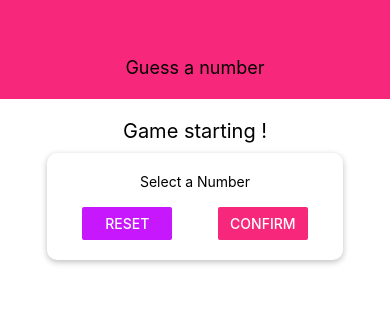
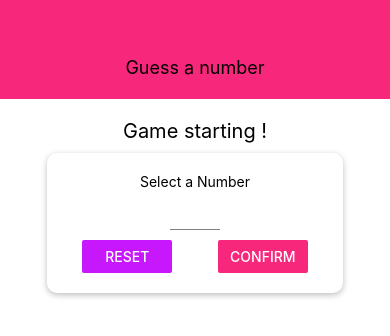
Before and after one commit to kagboton/guess-a-number, a React Native app: screen / in a window 390 px wide. Shown: the top 336 px of the page. Built offline with nearby package versions, Linux system fonts and the light colour scheme.

Commit message:
extracting Input component, styling and config

```diff
--- /dev/null
+++ b/components/Input.js
@@ -0,0 +1,18 @@
+import React from 'react'
+import { TextInput, StyleSheet } from 'react-native'
+
+const Input = props => {
+    return <TextInput {...props} style={{...styles.input, ...props.style }} />
+}
+
+const styles = StyleSheet.create({
+    input : {
+        height : 30,
+        borderBottomColor : 'gray',
+        borderBottomWidth : 1,
+        marginVertical : 10
+
+    }
+})
+
+export default Input
--- a/screens/StartGameScreen.js
+++ b/screens/StartGameScreen.js
@@ -1,6 +1,7 @@
 import React from 'react'
-import {View, StyleSheet, Text, TextInput, Button} from 'react-native'
+import {View, StyleSheet, Text, Button} from 'react-native'
 import Card from '../components/Card';
+import Input from '../components/Input';
 import Colors from '../constants/colors'
 
 const StartGameScreen = props => {
@@ -11,7 +12,7 @@
             <Text style = {styles.title}>Game starting !</Text>
             <Card style={styles.inputContainer}>
                 <Text >Select a Number</Text>
-                <TextInput />
+                <Input style = {styles.input} blurOnSubmit keyboardType='number-pad' maxLength={2}  />
                 <View style={styles.buttonContainer}>
                     <View style = {styles.button}>
                         <Button title="Reset" color={Colors.accent}/>
@@ -52,6 +53,11 @@
     },
     button : {
         width : '40%'
+    },
+    input : {
+        width : 50,
+        textAlign : 'center'
+
     }
 
 })
```
